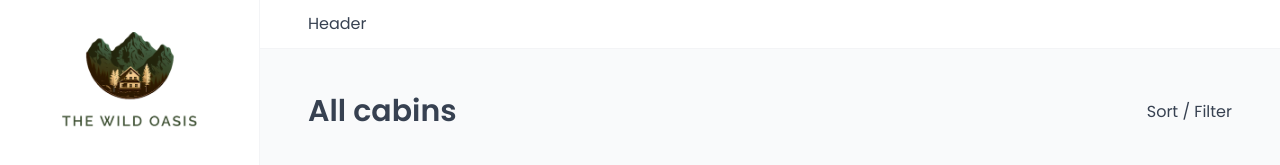
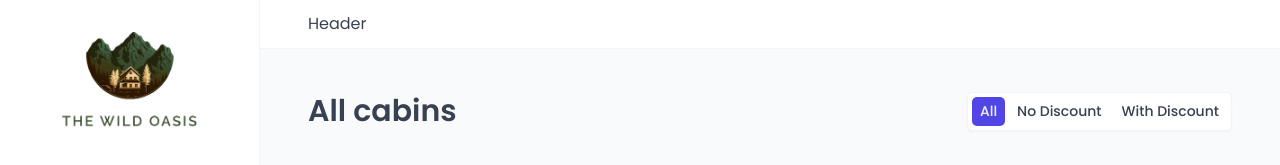
Before and after one commit to amrajat/hotel-booking-app---wild-oasis, a React (Vite) app: page /cabins in a window 1280 px wide. Shown: the top 165 px of the page. Built offline with nearby package versions, Linux system fonts and the light colour scheme; no server answers; the database is empty; a web font is replaced by a local one.

Commit message:
feat. filter by discount

```diff
--- a/src/features/cabins/CabinTable.jsx
+++ b/src/features/cabins/CabinTable.jsx
@@ -1,29 +1,21 @@
-import styled from "styled-components";
 import Spinner from "../../ui/Spinner";
 import Table from "../../ui/Table";
 import CabinRow from "./CabinRow";
 import Menus from "../../ui/Menus";
 import { useCabins } from "./useCabins";
-
-const TableHeader = styled.header`
-  display: grid;
-  grid-template-columns: 0.6fr 1.8fr 2.2fr 1fr 1fr 1fr;
-  column-gap: 2.4rem;
-  align-items: center;
-
-  background-color: var(--color-grey-50);
-  border-bottom: 1px solid var(--color-grey-100);
-  text-transform: uppercase;
-  letter-spacing: 0.4px;
-  font-weight: 600;
-  color: var(--color-grey-600);
-  padding: 1.6rem 2.4rem;
-`;
+import { useSearchParams } from "react-router-dom";
 
 function CabinTable() {
   const { isLoading, cabins } = useCabins();
+  const [searchParams] = useSearchParams();
   if (isLoading) return <Spinner />;
-
+  const filterValue = searchParams.get("discount") || "all";
+  let filteredCabins;
+  if (filterValue === "all") filteredCabins = cabins;
+  if (filterValue === "no-discount")
+    filteredCabins = cabins.filter((cabin) => cabin.discount === 0);
+  if (filterValue === "with-discount")
+    filteredCabins = cabins.filter((cabin) => cabin.discount > 0);
   return (
     <Menus>
       <Table columns="0.6fr 1.8fr 2.2fr 1fr 1fr 1fr">
@@ -36,7 +28,7 @@ function CabinTable() {
           <div></div>
         </Table.Header>
         <Table.Body
-          data={cabins}
+          data={filteredCabins}
           render={(cabin) => <CabinRow cabin={cabin} key={cabin.id} />}
         />
       </Table>
--- /dev/null
+++ b/src/features/cabins/CabinTableOperations.jsx
@@ -0,0 +1,19 @@
+import Filter from "../../ui/Filter";
+import TableOperations from "../../ui/TableOperations";
+
+function CabinTableOperations() {
+  return (
+    <TableOperations>
+      <Filter
+        filterField="discount"
+        options={[
+          { value: "all", label: "All" },
+          { value: "no-discount", label: "No Discount" },
+          { value: "with-discount", label: "With Discount" },
+        ]}
+      />
+    </TableOperations>
+  );
+}
+
+export default CabinTableOperations;
--- a/src/pages/Cabins.jsx
+++ b/src/pages/Cabins.jsx
@@ -2,13 +2,14 @@ import CabinTable from "../features/cabins/CabinTable";
 import Heading from "../ui/Heading";
 import Row from "../ui/Row";
 import AddCabin from "../features/cabins/AddCabin";
+import CabinTableOperations from "../features/cabins/CabinTableOperations";
 
 function Cabins() {
   return (
     <>
       <Row type="horizontal">
         <Heading as="h1">All cabins</Heading>
-        <p>Sort / Filter</p>
+        <CabinTableOperations />
       </Row>
       <Row>
         <CabinTable />
--- a/src/ui/Filter.jsx
+++ b/src/ui/Filter.jsx
@@ -1,4 +1,6 @@
 import styled, { css } from "styled-components";
+import CabinTableOperations from "../features/cabins/CabinTableOperations";
+import { useSearchParams } from "react-router-dom";
 
 const StyledFilter = styled.div`
   border: 1px solid var(--color-grey-100);
@@ -33,3 +35,30 @@ const FilterButton = styled.button`
     color: var(--color-brand-50);
   }
 `;
+
+function Filter({ filterField, options }) {
+  const [searchParams, setSearchParams] = useSearchParams();
+  const currentFilter = searchParams.get(filterField) || options.at(0).value;
+
+  function handleClick(value) {
+    searchParams.set(filterField, value);
+    setSearchParams(searchParams);
+  }
+
+  return (
+    <StyledFilter>
+      {options.map((option) => (
+        <FilterButton
+          key={option.value}
+          onClick={() => handleClick(option.value)}
+          active={option.value === currentFilter}
+          disabled={option.value === currentFilter}
+        >
+          {option.label}
+        </FilterButton>
+      ))}
+    </StyledFilter>
+  );
+}
+
+export default Filter;
```
